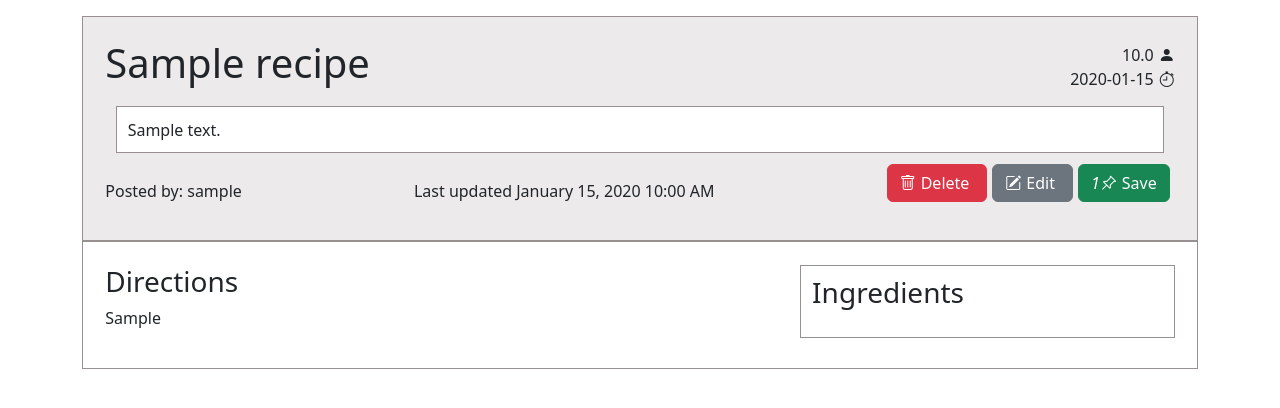
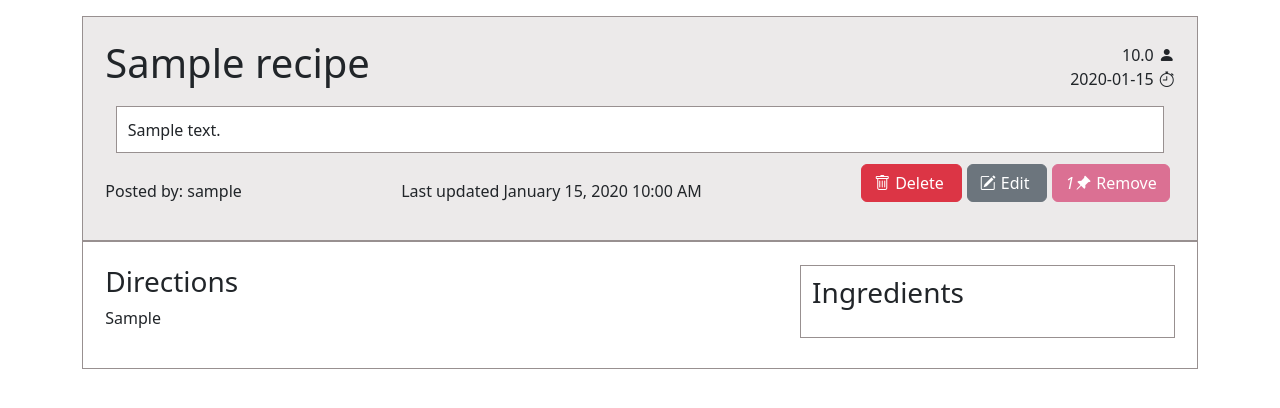
Before and after one commit to a2saur/recipe-app, a Flask app: page /recipe/1/view in a window 1280 px wide. Shown: the part 56-464 px from the top of the page. Run offline with Flask 3, Linux system fonts and the light colour scheme; a user stored in the database is signed in; tables that the repository leaves empty hold one stand-in row (values such as "Sample post"); data that the repository does not hold is empty; some libraries are stand-ins or nearby versions.

Commit message:
Added unsave to viewrecipe

```diff
--- a/app/recipe/templates/view_recipe.html
+++ b/app/recipe/templates/view_recipe.html
@@ -33,11 +33,19 @@
                         </button>
                     </form></span>
                 {% endif %}
-                <span class="icon-button" style="margin-right:5px;"><form action="" method="post">
+                {% if recipe in current_user.get_saved()%}
+                <span class="icon-button" style="margin-right:5px;"><form action="{{url_for('user.remove_saved_recipe', recipe_id=recipe.id)}}" method="post">
+                        <button type="submit" class="btn btn-danger pink">
+                            <i style="margin-right:1px;">{{recipe.save_count}}</i><i class="bi bi-pin-angle-fill"></i><span style="margin-left:5px;">Remove</span>
+                        </button>
+                </form></span>
+                {%else%}
+                <span class="icon-button" style="margin-right:5px;"><form action="{{url_for('user.save_recipe', recipe_id=recipe.id)}}" method="post">
                         <button type="submit" class="btn btn-success">
                             <i style="margin-right:1px;">{{recipe.save_count}}</i><i class="bi bi-pin-angle"></i><span style="margin-left:5px;">Save</span>
                         </button>
                 </form></span>
+                {%endif%}
             </div>
         </div>
     </div>
--- a/app/static/css/main.css
+++ b/app/static/css/main.css
@@ -175,6 +175,17 @@
     color: white;
 }
 
+.btn-danger.pink{
+    border-color: palevioletred;
+    background-color: palevioletred;
+    color: white;
+}
+
+.btn-danger:hover.pink{
+    border-color: rgb(155, 72, 99);;
+    background-color: rgb(155, 72, 99);
+}
+
 
 /* Recipe page */
 .recipe-page {
```
